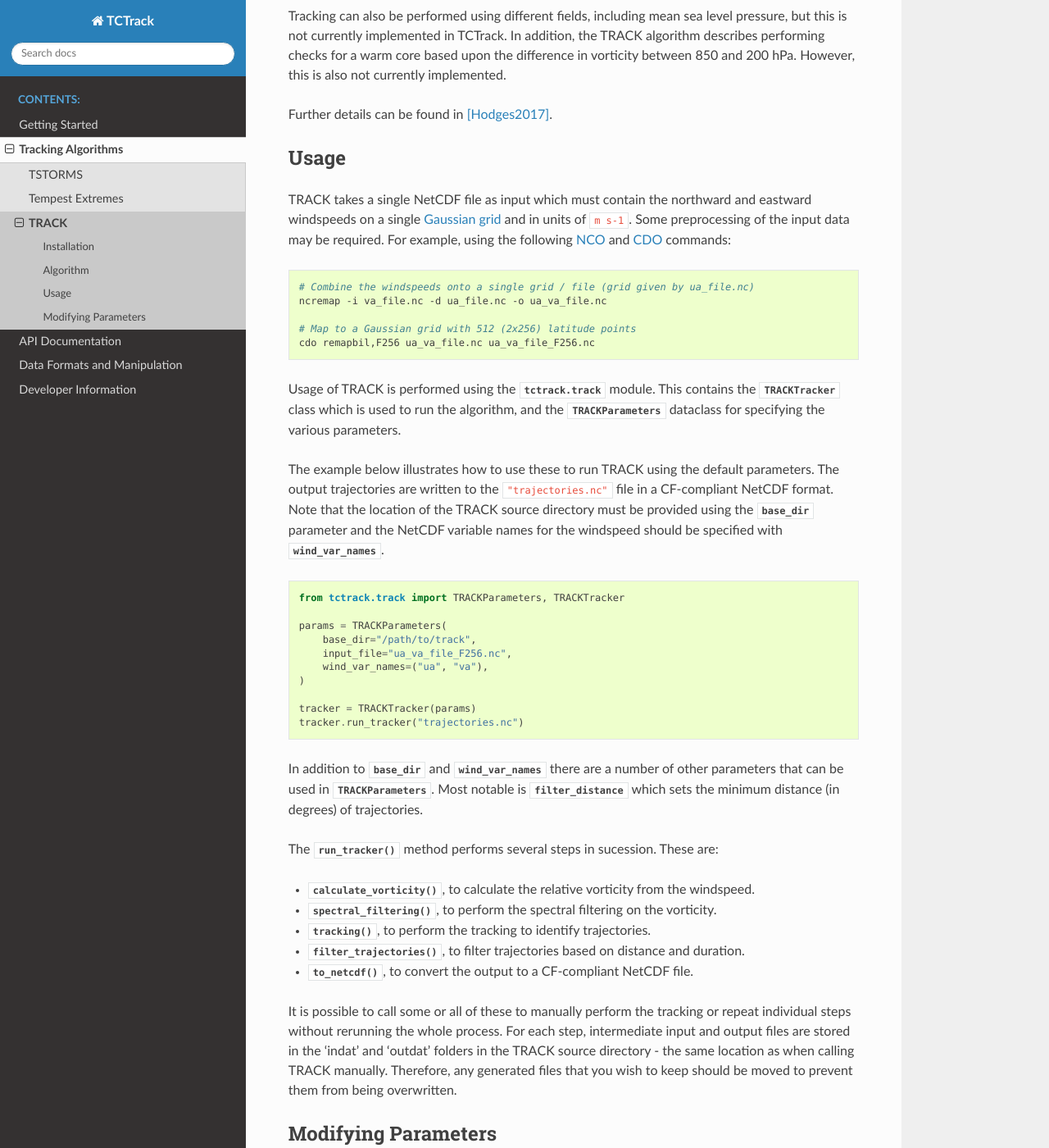
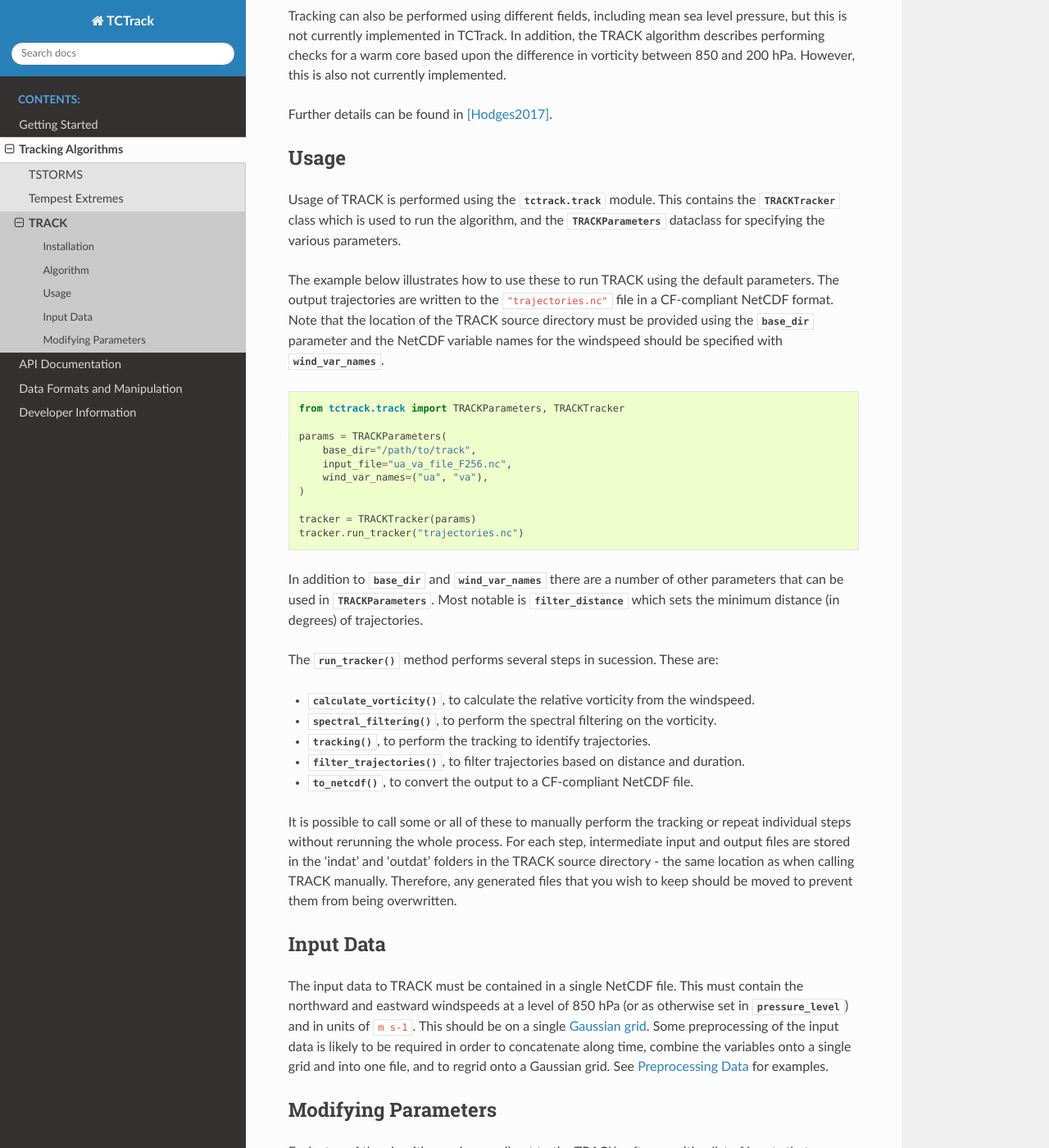
Before and after one commit to Cambridge-ICCS/TCTrack, a Sphinx documentation site: the page built from docs/tracking-algorithms/track.rst, in a window 1280 px wide and 1400 px high, scrolled down 1344 px. Shown: the whole window at 82% size. Built offline with Sphinx 7.4.7 and the Read the Docs theme 3.1.0, drawn with Linux system fonts in a browser that asks for light colours.

Commit message:
Add `input data` section in track docs

```diff
--- a/docs/tracking-algorithms/track.rst
+++ b/docs/tracking-algorithms/track.rst
@@ -84,20 +84,6 @@ Further details can be found in [Hodges2017]_.
 Usage
 -----
 
-TRACK takes a single NetCDF file as input which must contain the northward and eastward
-windspeeds on a single `Gaussian grid <https://en.wikipedia.org/wiki/Gaussian_grid>`_
-and in units of ``m s-1``. Some preprocessing of the input data may be required. For
-example, using the following `NCO <https://nco.sourceforge.net/nco.html>`_ and `CDO
-<https://code.mpimet.mpg.de/projects/cdo/wiki/tutorial>`_ commands:
-
-.. code-block:: bash
-
-   # Combine the windspeeds onto a single grid / file (grid given by ua_file.nc)
-   ncremap -i va_file.nc -d ua_file.nc -o ua_va_file.nc
-
-   # Map to a Gaussian grid with 512 (2x256) latitude points
-   cdo remapbil,F256 ua_va_file.nc ua_va_file_F256.nc
-
 Usage of TRACK is performed using the :mod:`tctrack.track` module. This contains the
 :class:`TRACKTracker` class which is used to run the algorithm, and the
 :class:`TRACKParameters` dataclass for specifying the various parameters.
@@ -146,6 +132,17 @@ and output files are stored in the 'indat' and 'outdat' folders in the TRACK sou
 directory - the same location as when calling TRACK manually. Therefore, any generated
 files that you wish to keep should be moved to prevent them from being overwritten.
 
+Input Data
+----------
+
+The input data to TRACK must be contained in a single NetCDF file. This must contain the
+northward and eastward windspeeds at a level of 850 hPa (or as otherwise set in
+:attr:`~TRACKParameter.pressure_level`) and in units of ``m s-1``. This should be on a
+single `Gaussian grid <https://en.wikipedia.org/wiki/Gaussian_grid>`_. Some
+preprocessing of the input data is likely to be required in order to concatenate along
+time, combine the variables onto a single grid and into one file, and to regrid onto a
+Gaussian grid. See :doc:`../data/preprocessing_data` for examples.
+
 Modifying Parameters
 --------------------
 
```
